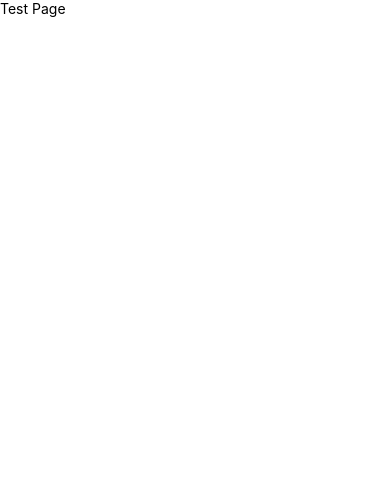
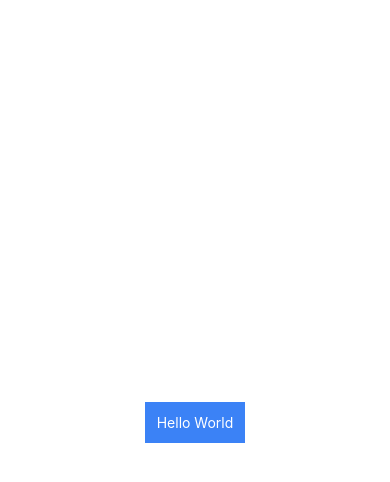
Before and after one commit to Nicolas6272/ananas, a React Native app: screen / in a window 390 px wide. Shown: the top 482 px of the page. Built offline with nearby package versions, Linux system fonts and the light colour scheme.

Commit message:
feat : add tailwind

```diff
--- a/App.js
+++ b/App.js
@@ -4,7 +4,7 @@ import TestPage from "./src/testPage";
 
 export default function App() {
   return (
-    <View>
+    <View className="h-full flex items-center justify-center">
       <TestPage />
       <StatusBar style="auto" />
     </View>
--- a/babel.config.js
+++ b/babel.config.js
@@ -1,6 +1,7 @@
-module.exports = function(api) {
+module.exports = function (api) {
   api.cache(true);
   return {
-    presets: ['babel-preset-expo'],
+    presets: ["babel-preset-expo"],
+    plugins: ["nativewind/babel"],
   };
 };
--- a/src/TestPage.tsx
+++ b/src/TestPage.tsx
@@ -1,10 +1,10 @@
-import { FC } from 'react';
-import { Text, View } from 'react-native';
+import { FC } from "react";
+import { Text, View } from "react-native";
 
 const TestPage: FC = () => {
   return (
-    <View>
-      <Text>Test Page</Text>
+    <View className="flex items-center justify-center bg-blue-500 p-3">
+      <Text className="text-white">Hello World</Text>
     </View>
   );
 };
--- /dev/null
+++ b/tailwind.config.js
@@ -0,0 +1,9 @@
+/** @type {import('tailwindcss').Config} */
+
+module.exports = {
+  content: ["./App.js", "src/**/*.{js,jsx,ts,tsx}"],
+  theme: {
+    extend: {},
+  },
+  plugins: [],
+};
```
Also changed, not shown: package.json (+5 -2 lines), .prettierrc.json, 2 other files (tests, documents, lock files or other folders).
